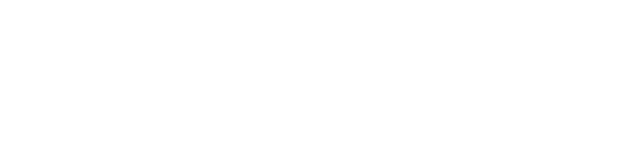
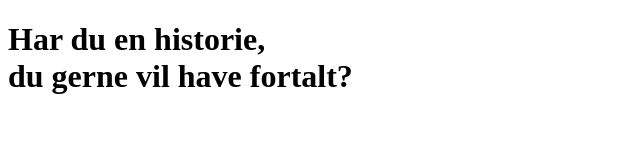
Before and after one commit to ordbit/ordbit, a plain HTML site: page index.html in a window 1280 px wide. Shown: the whole page, without its empty margins (0-640 px from the left). Drawn offline with Linux system fonts and the light colour scheme.

Commit message:
Added text to Jumbotron

```diff
--- a/index.html
+++ b/index.html
@@ -7,6 +7,8 @@
     <title>WeMadeFriends - Digital kommunikation i ord, kode og levende billeder.</title>
 </head>
 <body>
-    <div class="jumbotron"></div>
+    <div class="jumbotron">
+        <h1>Har du en historie,<br>du gerne vil have fortalt?</h1>
+    </div>
 </body>
 </html>
```
